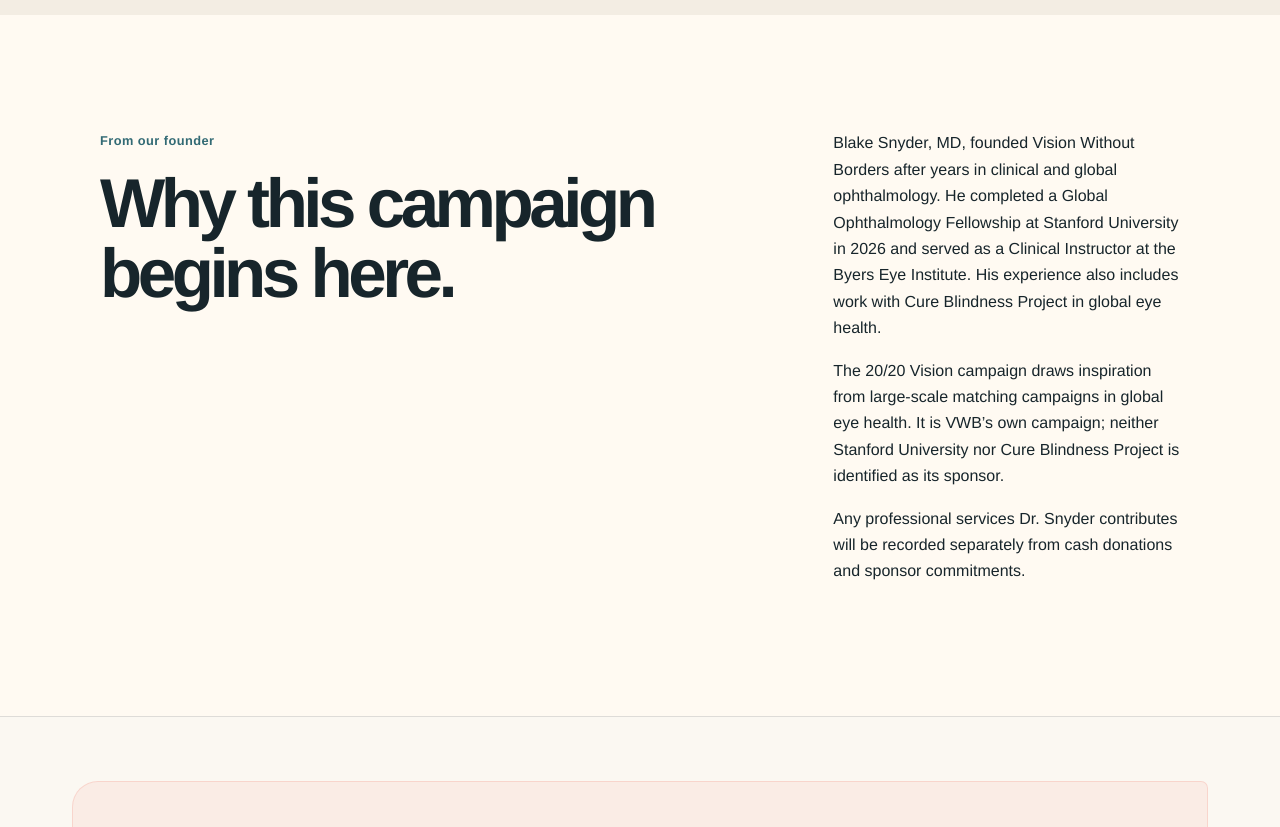
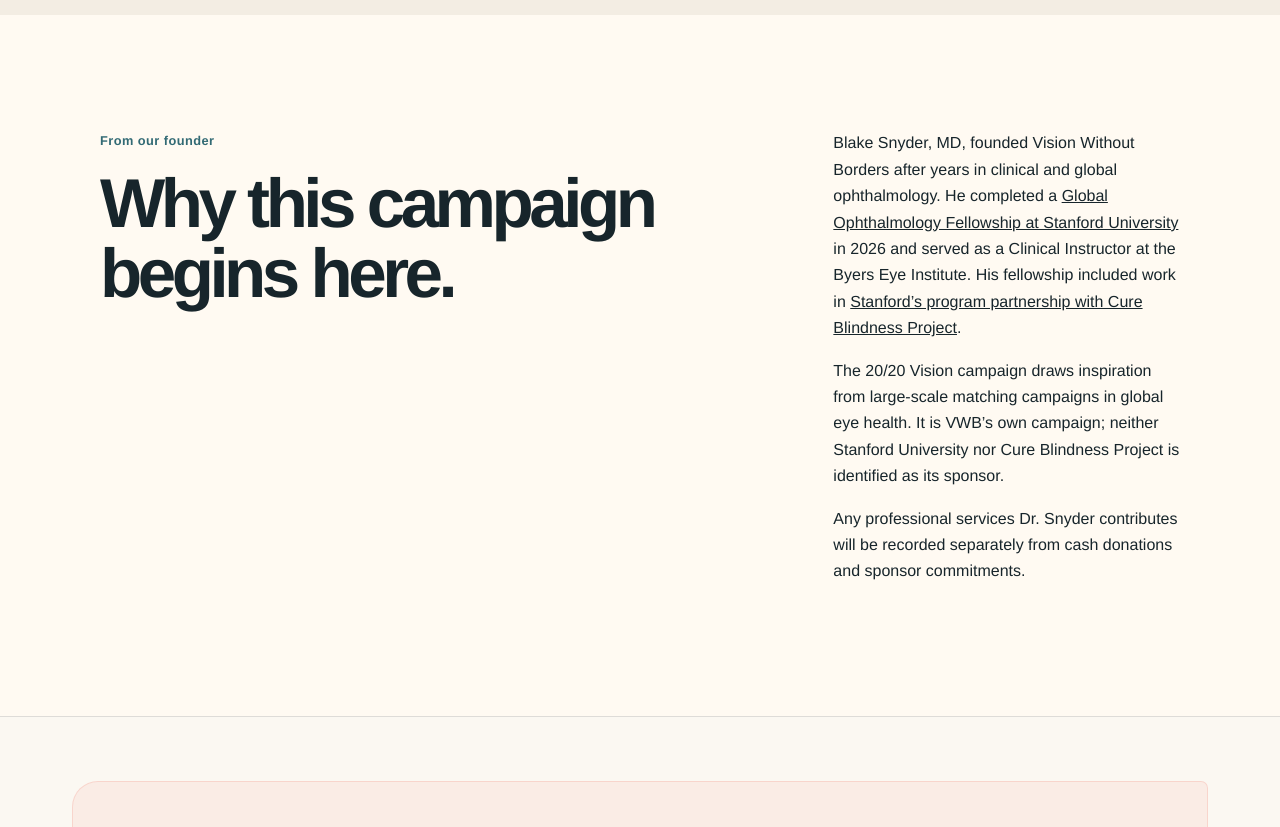
Before and after one commit to aliciavissuet/vwb, a plain HTML site: page 2020/index.html in a window 1280 px wide. Shown: the part 2960-3787 px from the top of the page. Drawn offline with Linux system fonts and the light colour scheme.

Commit message:
VWB-12 Clarify founder fellowship partnership

```diff
--- a/2020/index.html
+++ b/2020/index.html
@@ -30,7 +30,7 @@
 
       <section class="campaign-sponsor-section" aria-labelledby="campaign-sponsor-title"><div class="section-shell campaign-sponsor-grid"><div><p class="section-kicker">One lead partner</p><h2 id="campaign-sponsor-title">A $20,000 Founding Sponsor Opportunity.</h2><p data-campaign-sponsor-intro>We are seeking one sponsor for a proposed $20,000 matching commitment. If documented and fulfilled under agreed terms, it could bring the combined cash outcome to $40,000.</p><p><strong data-campaign-match-status>Matching status: Seeking Sponsor</strong></p><p data-campaign-match-detail>No match is confirmed. Eligibility, deadline, and whether the match covers the initial foundation contribution or only new gifts would be set in a signed agreement.</p><a class="button button-primary" href="/sponsor/#founding-sponsor">Explore the sponsor opportunity</a></div><div class="campaign-outcome-card"><span>Potential combined cash outcome</span><strong>$40,000</strong><p>$20,000 community goal + a proposed $20,000 founding sponsor commitment, if secured and fulfilled.</p></div></div></section>
 
-      <section class="campaign-story-section" aria-labelledby="campaign-story-title"><div class="section-shell campaign-story-grid"><div><p class="section-kicker">From our founder</p><h2 id="campaign-story-title">Why this campaign begins here.</h2></div><div><p>Blake Snyder, MD, founded Vision Without Borders after years in clinical and global ophthalmology. He completed a Global Ophthalmology Fellowship at Stanford University in 2026 and served as a Clinical Instructor at the Byers Eye Institute. His experience also includes work with Cure Blindness Project in global eye health.</p><p>The 20/20 Vision campaign draws inspiration from large-scale matching campaigns in global eye health. It is VWB’s own campaign; neither Stanford University nor Cure Blindness Project is identified as its sponsor.</p><p>Any professional services Dr. Snyder contributes will be recorded separately from cash donations and sponsor commitments.</p></div></div></section>
+      <section class="campaign-story-section" aria-labelledby="campaign-story-title"><div class="section-shell campaign-story-grid"><div><p class="section-kicker">From our founder</p><h2 id="campaign-story-title">Why this campaign begins here.</h2></div><div><p>Blake Snyder, MD, founded Vision Without Borders after years in clinical and global ophthalmology. He completed a <a href="https://profiles.stanford.edu/blake-snyder" target="_blank" rel="noreferrer">Global Ophthalmology Fellowship at Stanford University</a> in 2026 and served as a Clinical Instructor at the Byers Eye Institute. His fellowship included work in <a href="https://med.stanford.edu/ophthalmology/education/fellowships---advanced-training/global-ophthalmology-program.html" target="_blank" rel="noreferrer">Stanford’s program partnership with Cure Blindness Project</a>.</p><p>The 20/20 Vision campaign draws inspiration from large-scale matching campaigns in global eye health. It is VWB’s own campaign; neither Stanford University nor Cure Blindness Project is identified as its sponsor.</p><p>Any professional services Dr. Snyder contributes will be recorded separately from cash donations and sponsor commitments.</p></div></div></section>
 
       <footer class="site-footer" aria-label="Footer"><div class="footer-shell"><a class="footer-brand" href="/" aria-label="Vision Without Borders home"><span class="footer-brand-mark" aria-hidden="true"></span><span>Vision Without Borders</span></a><nav class="footer-links" aria-label="Footer links"><a href="/mission">Mission</a><a href="/about">About</a><a href="/timeline">Timeline</a><a href="/news">News &amp; Research</a><a href="/sponsor">Partnerships</a><a href="/donate">Donate</a><a href="/contact">Contact</a></nav></div></footer>
     </main>
```
